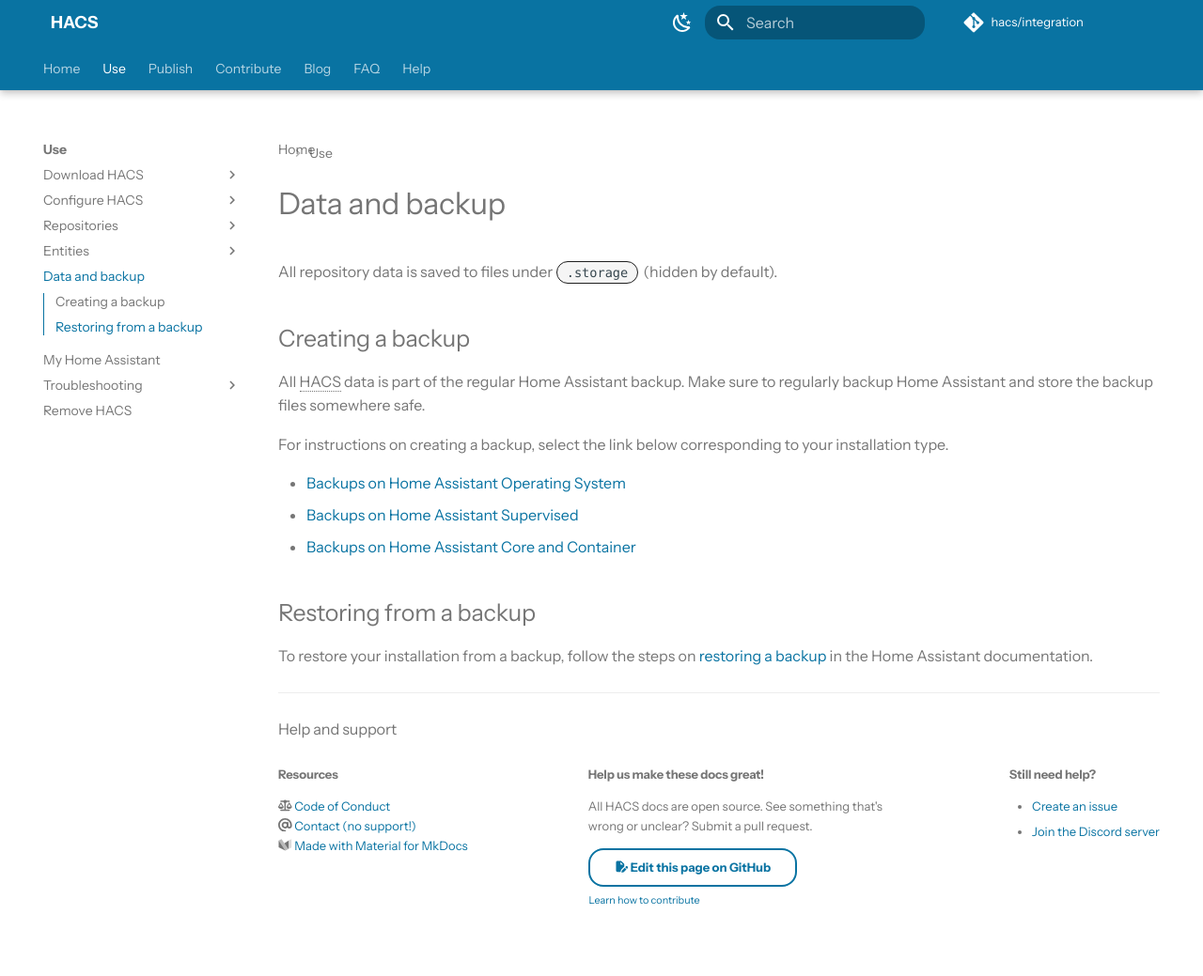
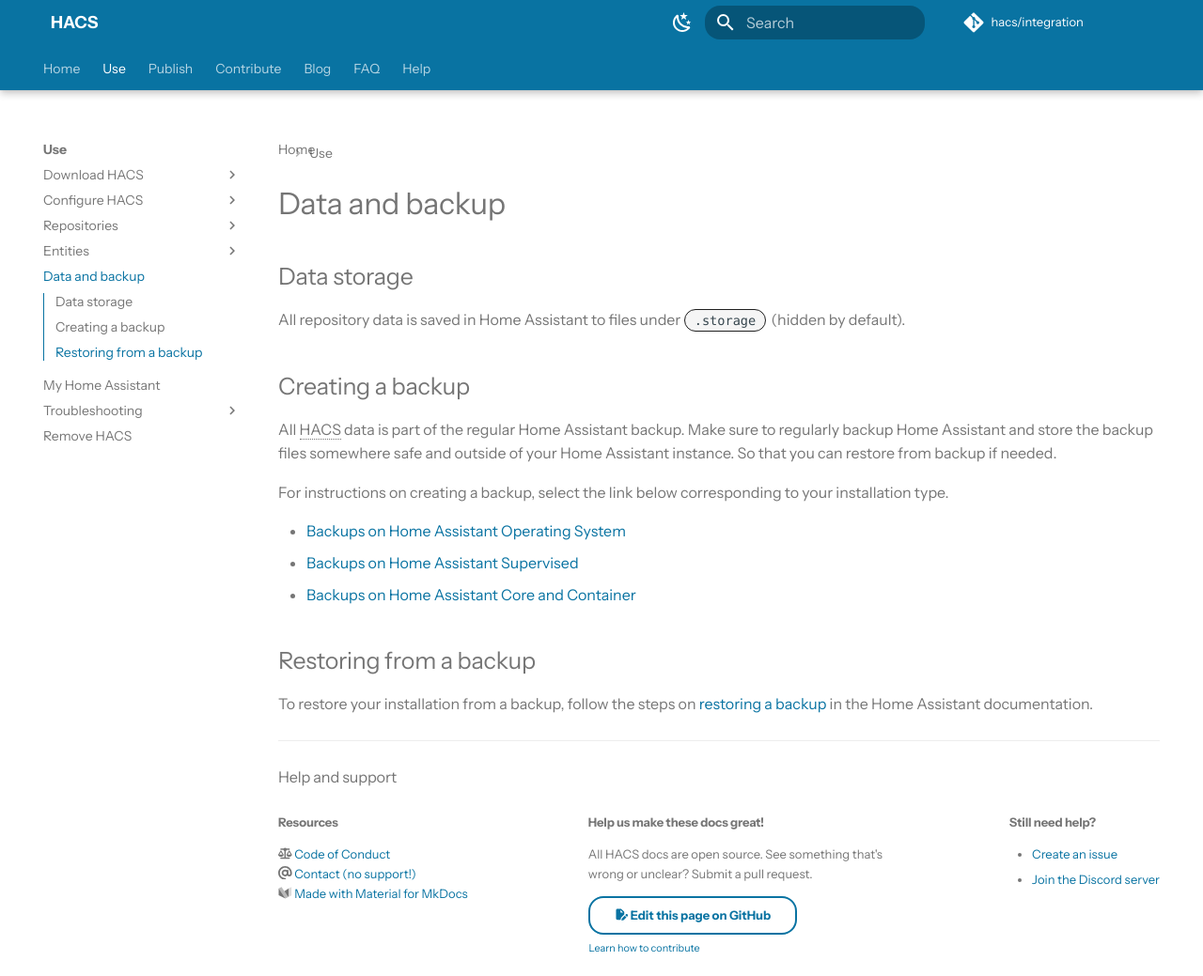
Before and after one commit to hacs/documentation, an MkDocs documentation site: the page built from source/docs/use/data.md, in a window 1280 px wide and 1039 px high. Shown: the whole window at 94% size. Built offline with MkDocs 1.6.1 and Material for MkDocs 9.7.7, drawn with Linux system fonts in a browser that asks for light colours; some web fonts are replaced; plug-ins that fetch from the network failed and are left out; comment, search, counter and statistics services are not loaded.

Commit message:
Data add subtitle

```diff
--- a/source/docs/use/data.md
+++ b/source/docs/use/data.md
@@ -3,11 +3,13 @@ title: Data and backup
 description: "About repository data and backup"
 ---
 
-All repository data is saved to files under `.storage` (hidden by default).
+## Data storage
+
+All repository data is saved in Home Assistant to files under `.storage` (hidden by default).
 
 ## Creating a backup
 
-All HACS data is part of the regular Home Assistant backup. Make sure to regularly backup Home Assistant and store the backup files somewhere safe.
+All HACS data is part of the regular Home Assistant backup. Make sure to regularly backup Home Assistant and store the backup files somewhere safe and outside of your Home Assistant instance. So that you can restore from backup if needed.
 
 For instructions on creating a backup, select the link below corresponding to your installation type.
 
```
